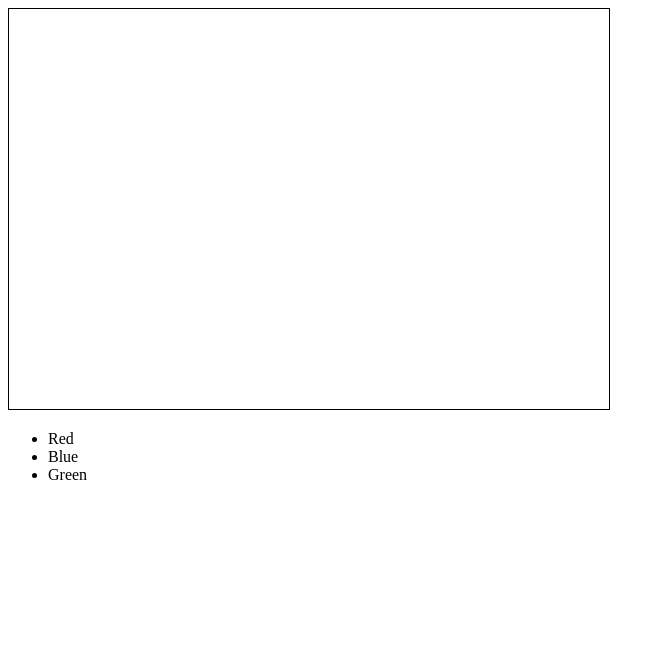
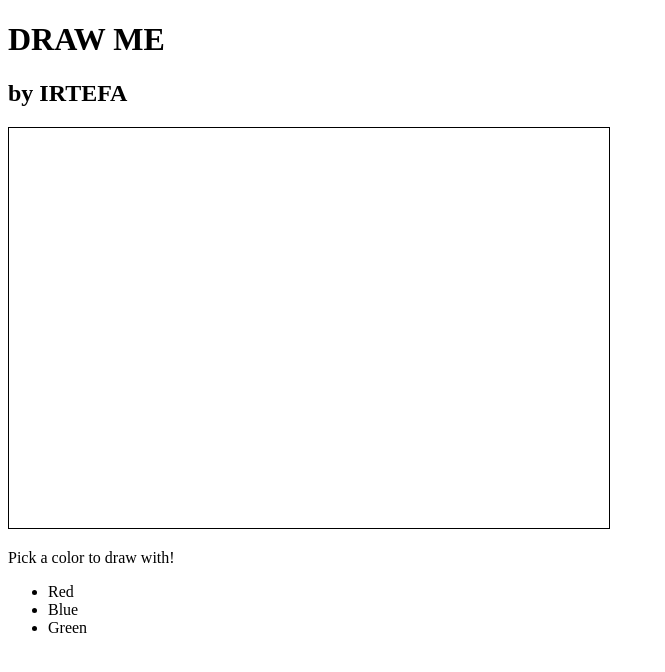
Before and after one commit to irtefa/paint, a plain HTML site: page index.html in a window 1280 px wide. Shown: the whole page, without its empty margins (0-665 px from the left). Drawn offline with Linux system fonts and the light colour scheme.

Commit message:
updated with application name and my name

```diff
--- a/index.html
+++ b/index.html
@@ -5,6 +5,12 @@
   </head>
   <body>
       <div class="container">
+        <h1>
+            DRAW ME
+        </h1>
+        <h2>
+            by IRTEFA
+        </h2>
         <canvas class="imageview" id="canvas" width="600" height="400">
             Unfortunately, your web browser cannot run our web application. Please try the latest version of Chrome or Firefox.
         </canvas>
@@ -16,6 +22,9 @@
         </script>
       </div>
       <div class="colors">
+        <p>
+            Pick a color to draw with!
+        </p>
         <ul id="color-list">
             <li id="red">Red</li>
             <li id="blue">Blue</li>
```
Lines whose indentation alone changed are shown as unchanged.
